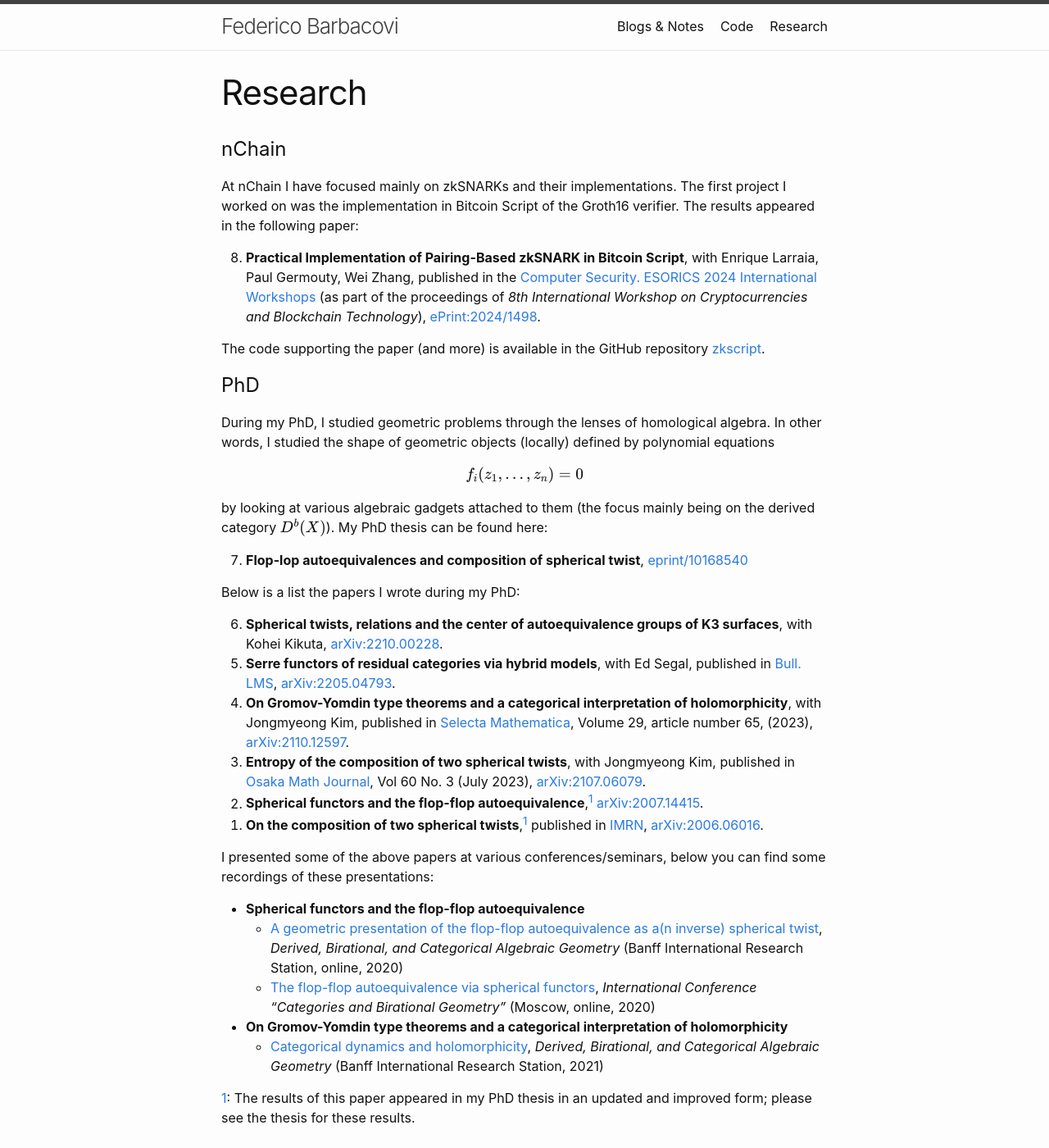
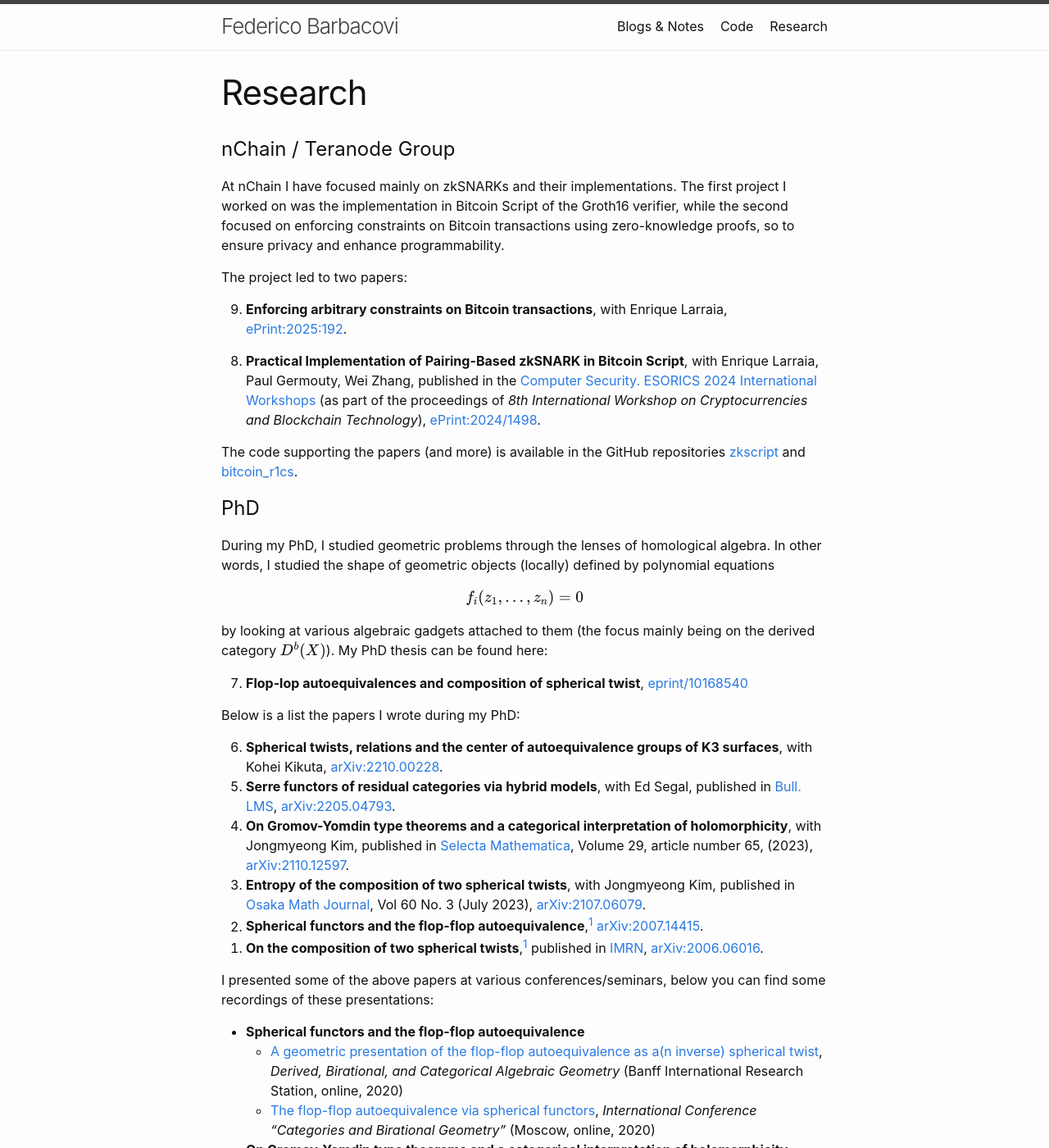
Before and after one commit to federicobarbacovi/federicobarbacovi.github.io, a Jekyll site: the page built from research.markdown, in a window 1280 px wide and 1400 px high. Shown: the whole window at 82% size. Built offline with Jekyll 4.4.1, drawn with Linux system fonts in a browser that asks for light colours; some of the changed text lies outside the part shown.

Commit message:
Remove old contacts; update notes; update code and research

```diff
--- a/_config.yml
+++ b/_config.yml
@@ -20,11 +20,9 @@
 
 title: Federico Barbacovi
 email_one: federico.barbacovi@gmail.com
-email_two: f.barbacovi@nchain.com
 baseurl: "/" # the subpath of your site, e.g. /blog
 url: "https://federicobarbacovi.github.io" # the base hostname & protocol for your site, e.g. http://example.com
 github_username_one:  FedericoBarbacovi
-github_username_two:  BarbacoviF
 
 # Build settings
 theme: minima
--- a/code.markdown
+++ b/code.markdown
@@ -14,6 +14,10 @@ Among the primitives implemented, there are:
     - a Groth16 verifier (over BLS12-381 and MNT4-753)
     - Merkle trees
     - Pedersen commitments
+
+- [tcpBridge](https://github.com/nchain-innovation/tcpBridge):
+tcpBridge is the proof of concept of a bridge between Sui and BSV that allows wrapping Sui in BSV transaction outputs.
+This repositories relies on all the other repositories I worked on.
 
 - [elliptic_curves](https://github.com/nchain-innovation/elliptic_curves_package):
 a Python implementation of finite fields, elliptic curve arithmetic, and bilinear pairings.
--- a/research.markdown
+++ b/research.markdown
@@ -5,11 +5,18 @@ permalink: /research/
 katex: true
 ---
 
-# nChain
+# nChain / Teranode Group
 
 At nChain I have focused mainly on zkSNARKs and their implementations.
-The first project I worked on was the implementation in Bitcoin Script of the Groth16 verifier.
-The results appeared in the following paper:
+The first project I worked on was the implementation in Bitcoin Script of the Groth16 verifier, while the second focused on enforcing constraints on Bitcoin transactions using zero-knowledge proofs, so to ensure privacy and enhance programmability.
+
+The project led to two papers:
+
+<ol>
+<li value="9">
+<b>Enforcing arbitrary constraints on Bitcoin transactions</b>, with Enrique Larraia, <a href="https://eprint.iacr.org/2025/912">ePrint:2025:192</a>.
+</li>
+</ol>
 
 <ol>
 <li value="8">
@@ -17,7 +24,7 @@ The results appeared in the following paper:
 </li>
 </ol>
 
-The code supporting the paper (and more) is available in the GitHub repository [zkscript](https://github.com/nchain-innovation/zkscript_package).
+The code supporting the papers (and more) is available in the GitHub repositories [zkscript](https://github.com/nchain-innovation/zkscript_package) and [bitcoin_r1cs](https://github.com/nchain-innovation/bitcoin_r1cs).
 
 # PhD
 
```
Also changed, not shown: 1 other file.
